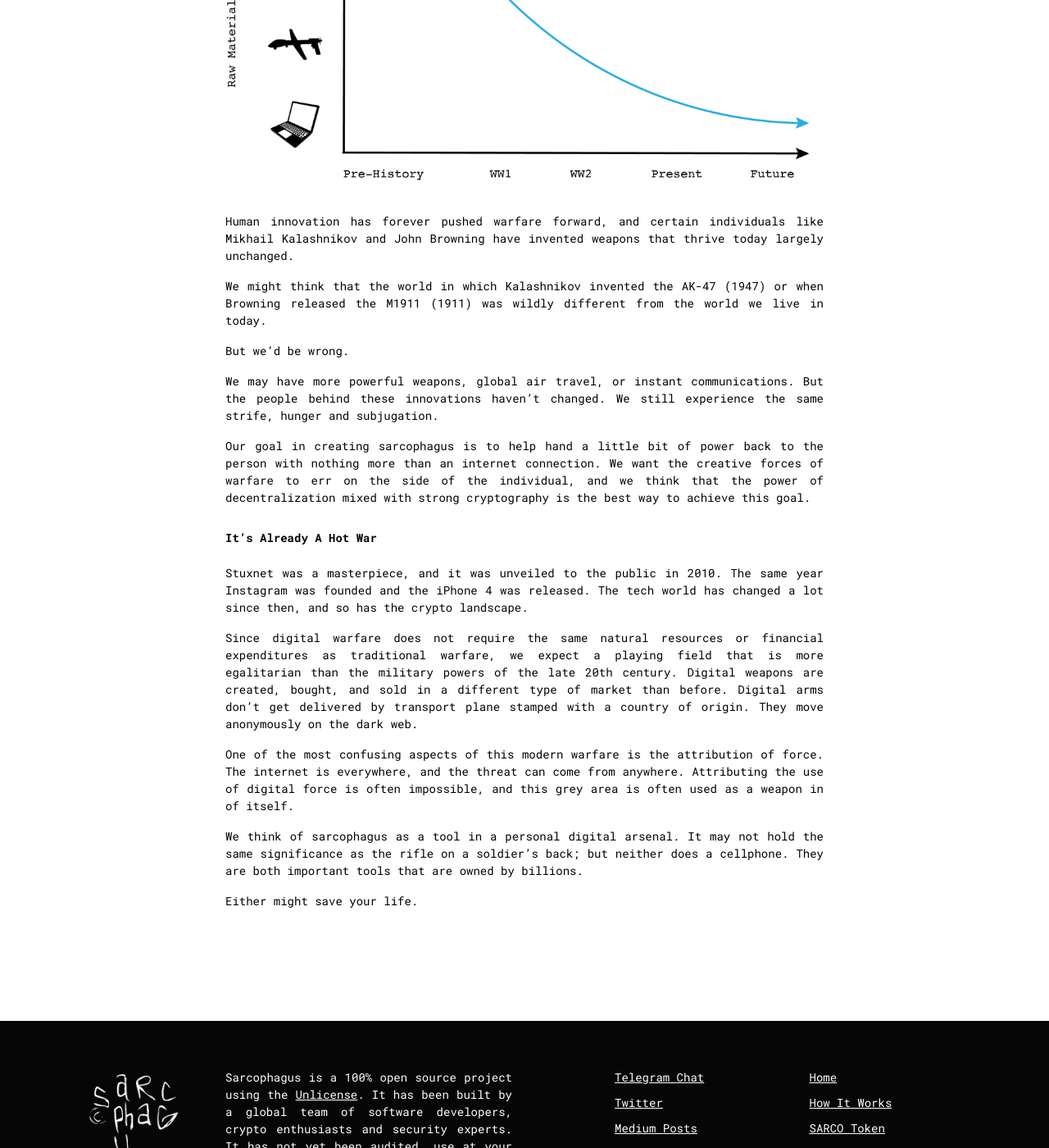
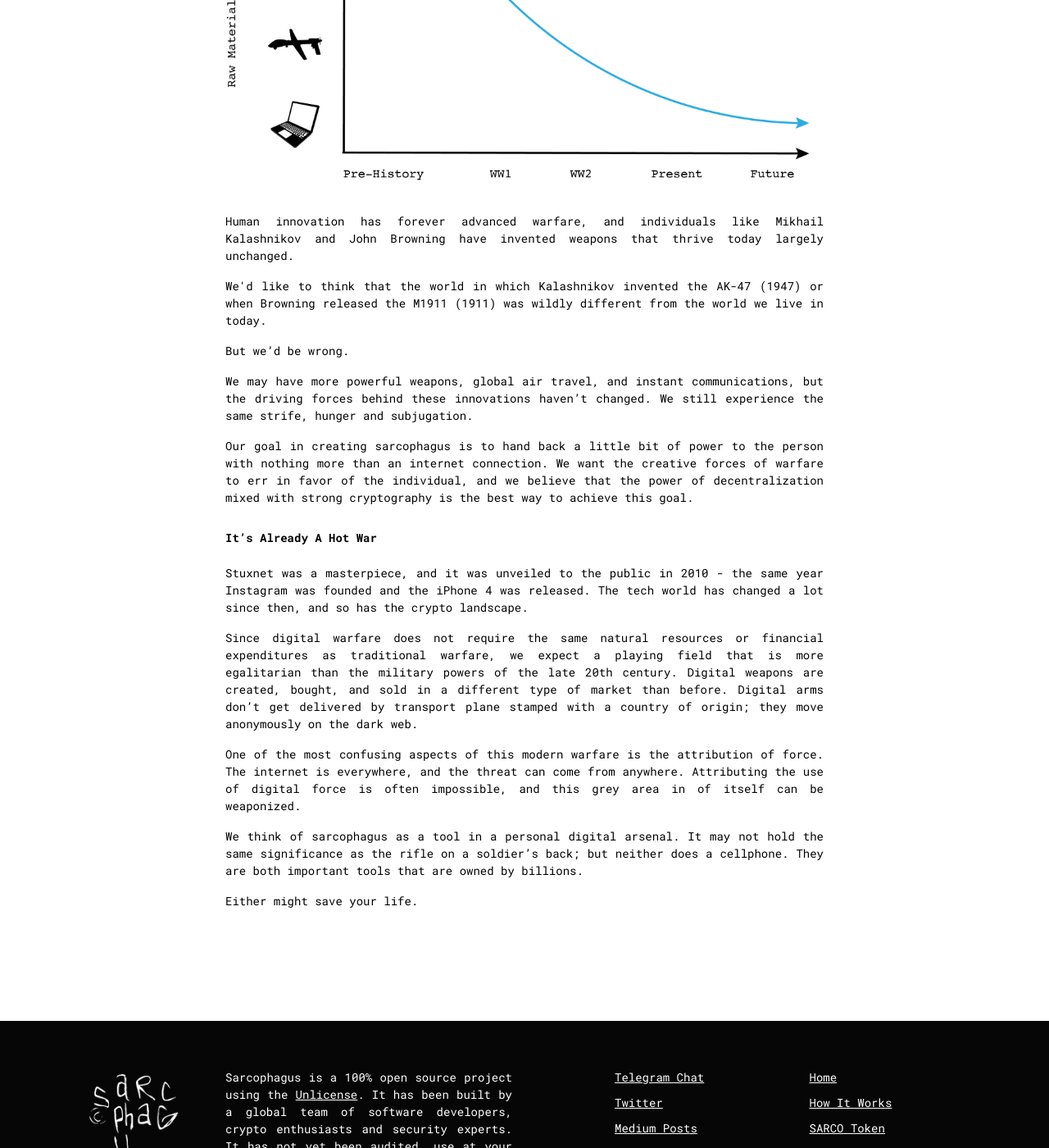
Before and after one commit to sarcophagus-org/marketing_site, a Jekyll site: the page built from about.html, in a window 1280 px wide and 1400 px high, scrolled down 1732 px. Shown: the whole window at 82% size. Built offline with Jekyll 4.4.1, drawn with Linux system fonts in a browser that asks for light colours; some of the changed text lies outside the part shown.

Commit message:
Update about.html

```diff
--- a/about.html
+++ b/about.html
@@ -27,32 +27,32 @@
       <div class="col-md-8">
         <h5>More Than A Toy</h5>
 
-        <p>Decentralized applications are meant to be more than derivative markets and yield farms for the upper middle class to play with. </p>
+        <p>Decentralized applications are meant to be more than derivative markets and yield-farms for the upper-middle class to play with. </p>
 
-        <p>The ease of usage of dApps has improved steadily over the past few years. A litany of Web3 wallets like MetaMask and Trustwallet are installed on millions of browsers, and their usage is climbing. </p>
+        <p>The ease of usage of dApps has improved steadily over the past few years. A litany of Web3 wallets like Metamask and Trustwallet are installed on millions of browsers, and their usage is climbing. </p>
 
-        <p>When creating sarcophagus, we wanted to keep a few megatrends in mind. One of the most important trends of our era is the shift from conventional warfare to digital. During the Cold War, superpowers fought by displaying military might and funding small proxy wars. In the late 20th century through today, superpowers are at war with a given ideology. </p>
+        <p>When creating sarcophagus, we wanted to keep a few megatrends in mind. One of the most important trends of our era is the shift from conventional warfare to digital. During the Cold War, superpowers fought by displaying military might and funding small proxy wars. In the late 20th century through today, superpowers wage wars against specific ideologies.</p>
 
-        <p>As we enter the next phase of human warfare, we will see a shift in power dynamics away from raw materials and human labor, and into human creativity and inventiveness. </p>
+        <p>As we enter the next phase of human warfare, we will see a shift in power dynamics from use of raw materials and human labor to human creativity and innovation. </p>
         <a href="{{site.baseurl}}assets/img/cost_per_death.png" target="_blank"><img src="{{site.baseurl}}/assets/img/cost_per_death.png" class="img-fluid"/></a>
-        <p>Human innovation has forever pushed warfare forward, and certain individuals like Mikhail Kalashnikov and John Browning have invented weapons that thrive today largely unchanged.</p>
+        <p>Human innovation has forever advanced warfare, and individuals like Mikhail Kalashnikov and John Browning have invented weapons that thrive today largely unchanged.</p>
 
-        <p>We might think that the world in which Kalashnikov invented the AK-47 (1947) or when Browning released the M1911 (1911) was wildly different from the world we live in today. </p>
+        <p>We'd like to think that the world in which Kalashnikov invented the AK-47 (1947) or when Browning released the M1911 (1911) was wildly different from the world we live in today. </p>
 
         <p>But we’d be wrong. </p>
 
-        <p>We may have more powerful weapons, global air travel, or instant communications. But the people behind these innovations haven’t changed. We still experience the same strife, hunger and subjugation. </p>
+        <p>We may have more powerful weapons, global air travel, and instant communications, but the driving forces behind these innovations haven’t changed. We still experience the same strife, hunger and subjugation. </p>
 
-        <p>Our goal in creating sarcophagus is to help hand a little bit of power back to the person with nothing more than an internet connection. We want the creative forces of warfare to err on the side of the individual, and we think that the power of decentralization mixed with strong cryptography is the best way to achieve this goal. </p>
+        <p>Our goal in creating sarcophagus is to hand back a little bit of power to the person with nothing more than an internet connection. We want the creative forces of warfare to err in favor of the individual, and we believe that the power of decentralization mixed with strong cryptography is the best way to achieve this goal. </p>
 
 
         <h5>It’s Already A Hot War</h5>
 
-        <p>Stuxnet was a masterpiece, and it was unveiled to the public in 2010. The same year Instagram was founded and the iPhone 4 was released. The tech world has changed a lot since then, and so has the crypto landscape. </p>
+        <p>Stuxnet was a masterpiece, and it was unveiled to the public in 2010 - the same year Instagram was founded and the iPhone 4 was released. The tech world has changed a lot since then, and so has the crypto landscape. </p>
 
-        <p>Since digital warfare does not require the same natural resources or financial expenditures as traditional warfare, we expect a playing field that is more egalitarian than the military powers of the late 20th century. Digital weapons are created, bought, and sold in a different type of market than before. Digital arms don’t get delivered by transport plane stamped with a country of origin. They move anonymously on the dark web. </p>
+        <p>Since digital warfare does not require the same natural resources or financial expenditures as traditional warfare, we expect a playing field that is more egalitarian than the military powers of the late 20th century. Digital weapons are created, bought, and sold in a different type of market than before. Digital arms don’t get delivered by transport plane stamped with a country of origin; they move anonymously on the dark web. </p>
 
-        <p>One of the most confusing aspects of this modern warfare is the attribution of force. The internet is everywhere, and the threat can come from anywhere. Attributing the use of digital force is often impossible, and this grey area is often used as a weapon in of itself. </p>
+        <p>One of the most confusing aspects of this modern warfare is the attribution of force. The internet is everywhere, and the threat can come from anywhere. Attributing the use of digital force is often impossible, and this grey area in of itself can be weaponized.</p>
 
         <p>We think of sarcophagus as a tool in a personal digital arsenal. It may not hold the same significance as the rifle on a soldier’s back; but neither does a cellphone. They are both important tools that are owned by billions.</p>
 
```
